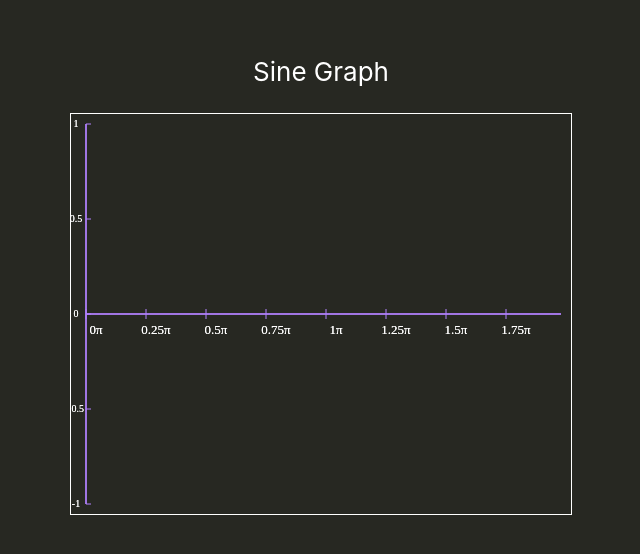
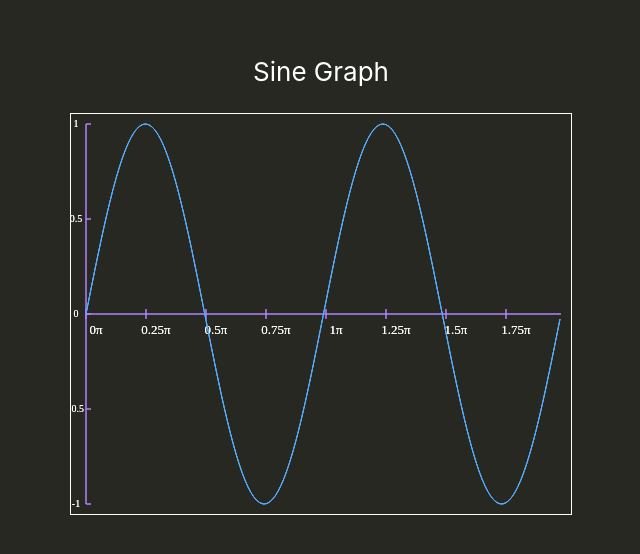
Before and after one commit to D-R-Donovan/learningReactAndGraphs, a React (Create React App) app: page / in a window 1280 px wide. Shown: the part 128-682 px from the top of the page, without its empty margins (319-959 px from the left). Built offline with nearby package versions, Linux system fonts and the light colour scheme.

Commit message:
Graph now takes a function to plot + prop typing

```diff
--- a/src/App.tsx
+++ b/src/App.tsx
@@ -2,17 +2,31 @@ import React from 'react';
 import './App.css';
 import Graph from './Graph';
 
-function App() {
+const sineWave = (ctx: CanvasRenderingContext2D, width: number, height: number): void => {
+  ctx.beginPath()
+  ctx.strokeStyle = "#3eb8ff"
+  ctx.moveTo(15, height / 2)
+  for (let x = 15; x < width - 10; x++) {
+    if (x % 3 === 0) {
+      let y = (height / 2) - (((height - 20) / 2) * Math.sin(((x - 15) * 2 * Math.PI) * (2 / (width - 25))))
+      ctx.lineTo(x, y)
+    }
+  }
+  ctx.stroke()
+}
+
+function App(): JSX.Element {
   return (
     <div className="App">
       <header className="App-header">
         <p>
           Sine Graph
         </p>
-        <Graph height={400} width={500} style={{border:"1px solid white"}}/>
+        <Graph height={400} width={500} style={{border:"1px solid white"}} plotLine={sineWave}/>
       </header>
     </div>
   );
 }
 
+
 export default App;
--- a/src/Graph.tsx
+++ b/src/Graph.tsx
@@ -1,6 +1,16 @@
 import React, { useRef, useEffect } from "react";
 
-function addAxis(ref: HTMLCanvasElement, height: number, width: number): void {
+type PlottingFunction = (ctx: CanvasRenderingContext2D, width: number, height: number) => void
+
+interface graphProps {
+    height: number;
+    width: number;
+    style: React.CSSProperties;
+    plotLine: PlottingFunction
+}
+
+function addAxis(ref: HTMLCanvasElement, height: number, width: number,
+    plotLine: PlottingFunction): void {
 
     // assert canvas context is not null as react promises component is mounted
     let ctx = ref.getContext("2d")!;
@@ -15,7 +25,6 @@ function addAxis(ref: HTMLCanvasElement, height: number, width: number): void {
 
     ctx.lineWidth = 1
     ctx.strokeStyle = "#b281ff";
-    ctx.stroke();
 
     // add x axis ticks and labels
     for (let x = 0; x <= 7; x++) {
@@ -36,14 +45,17 @@ function addAxis(ref: HTMLCanvasElement, height: number, width: number): void {
         ctx.fillStyle = "white"
         ctx.fillText(String(1 - 0.5 * y), 5, y * ((height - 20) / 4) + 13)
     }
+    ctx.stroke();
+
+    plotLine(ctx, width, height)
 
 }
 
-function Graph(props: any): JSX.Element {
+function Graph(props: graphProps): JSX.Element {
     const localref = useRef<HTMLCanvasElement | null>(null)
     useEffect((): void => {
         if (!localref.current) throw Error("localref is not assigned");
-        addAxis(localref.current, props.height, props.width);
+        addAxis(localref.current, props.height, props.width, props.plotLine);
     })
 
     return <canvas ref={localref} height={props.height} width={props.width} style={props.style} />
```
